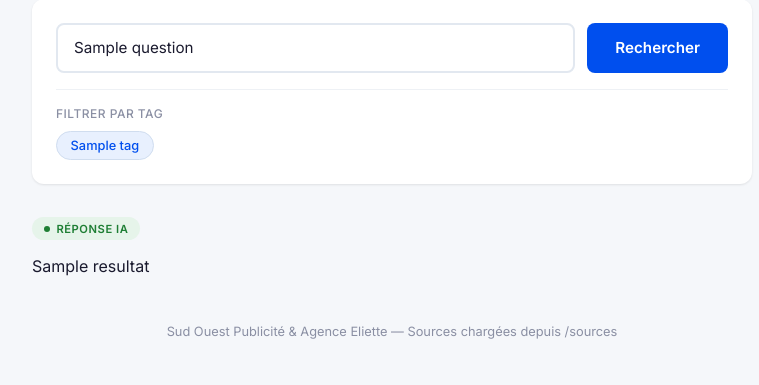
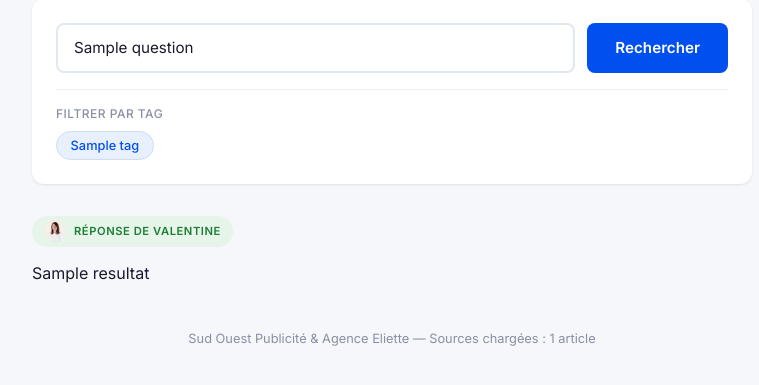
Before and after one commit to Cromyz/project-so-news, a Flask app: template templates/index.html in a window 1280 px wide. Shown: the part 170-555 px from the top of the page, without its empty margins (248-1007 px from the left). Run offline with Flask 3, Linux system fonts and the light colour scheme; the template is opened without the code that fills it: most values are stand-ins (such as "Sample title", 1, 10 or a date in 2020).

Commit message:
Ajout avatar Valentine, masquage bouton si pas d'URL, compteur articles en footer
Co-authored-by: Cursor <cursoragent@cursor.com>

```diff
--- a/app.py
+++ b/app.py
@@ -114,12 +114,15 @@ def construire_html_resultats(titres_trouves):
     for titre in titres_trouves:
         article = next((a for a in articles_db if a['titre'].strip().lower() == titre.strip().lower()), None)
         if article:
+            url = article['url'].strip()
+            has_url = url and url != '#'
+            btn = f'<a href="{url}" target="_blank" class="btn-read">Lire l\'article &rarr;</a>' if has_url else ''
             html += f"""
 <div class="article-card">
     <h3>{article['titre']}</h3>
     <p class="tags">🏷️ {article['tags']}</p>
     <p class="description">{article['description']}</p>
-    <a href="{article['url']}" target="_blank" class="btn-read">Lire l'article &rarr;</a>
+    {btn}
 </div>
 """
     return html if html else "<p>Aucun article correspondant trouvé dans la base.</p>"
@@ -157,7 +160,7 @@ def home():
             except Exception as e:
                 resultat = f"<p style='color:red'>Erreur : {str(e)}</p>"
 
-    return render_template('index.html', resultat=resultat, question=question, tags=liste_tags)
+    return render_template('index.html', resultat=resultat, question=question, tags=liste_tags, nb_articles=len(articles_db))
 
 if __name__ == '__main__':
     print("CSV chargé. Serveur prêt.")
--- a/templates/index.html
+++ b/templates/index.html
@@ -199,7 +199,7 @@
         .results-badge {
             display: inline-flex;
             align-items: center;
-            gap: 0.4rem;
+            gap: 0.5rem;
             background: #e6f4ea;
             color: #1e7e34;
             font-size: 0.7rem;
@@ -211,12 +211,11 @@
             margin-bottom: 1rem;
         }
 
-        .results-badge::before {
-            content: '';
-            width: 6px;
-            height: 6px;
-            background: #1e7e34;
+        .results-badge .avatar {
+            width: 22px;
+            height: 22px;
             border-radius: 50%;
+            object-fit: cover;
         }
 
         /* Article cards */
@@ -343,7 +342,10 @@
 
         {% if resultat %}
         <div class="results-section">
-            <div class="results-badge">Réponse IA</div>
+            <div class="results-badge">
+                <img src="{{ url_for('static', filename='valentine.png') }}" alt="Valentine" class="avatar">
+                Réponse de Valentine
+            </div>
             <div class="result-container">
                 {{ resultat | safe }}
             </div>
@@ -352,7 +354,7 @@
     </div>
 
     <footer class="footer">
-        Sud Ouest Publicité & Agence Eliette &mdash; Sources chargées depuis /sources
+        Sud Ouest Publicité & Agence Eliette &mdash; Sources chargées : {{ nb_articles }} article{{ 's' if nb_articles > 1 else '' }}
     </footer>
 
 </body>
```
Also changed, not shown: static/valentine.png (added).
